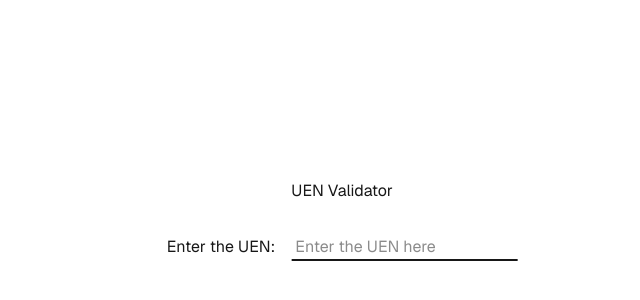
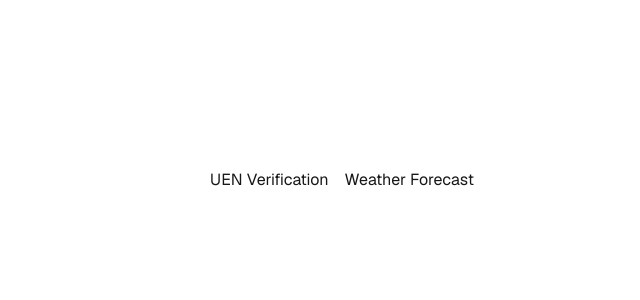
Before and after one commit to iAlanx3/sw_assignment, a Next.js app: page / in a window 1280 px wide. Shown: the part 180-480 px from the top of the page, without its empty margins (298-938 px from the left). Built offline with nearby package versions, Linux system fonts and the light colour scheme.

Commit message:
added page structure

```diff
--- a/src/app/page.tsx
+++ b/src/app/page.tsx
@@ -1,33 +1,26 @@
 "use client";
-import { InputField } from "./components/InputField";
-import { HintCard } from "./components/HintCard";
-import { useState } from "react";
 
-interface hintBox {
-	_valid: boolean;
-	_category: string;
-	_issue: string;
-}
+import Link from "next/link";
+
+const navItems = [
+	{
+		name: "UEN Verification",
+		href: "/uen_verification"
+	},
+	{
+		name: "Weather Forecast",
+		href: "/weather_forecast"
+	}
+];
 
 export default function Home() {
-	const [hint, setHint] = useState<hintBox[]>([]);
 	return (
-		<div className="flex flex-col min-h-screen items-center justify-center px-8 pb-20 sm:px-20 font-[family-name:var(--font-geist-sans)]">
-			<main className="absolute top-1/2 left-1/2 -translate-x-1/2 -translate-y-1/2 flex flex-col gap-8 items-center z-10">
-				<h1 className="mx-auto">UEN Validator</h1>
-				<InputField setHint={setHint} />
-			</main>
-			<div className="flex flex-col w-full items-center mt-[60vh] gap-y-4">
-				{hint.map((h, index) => (
-					<HintCard
-						className="hint-card w-full max-w-md"
-						key={index}
-						_issue={h._issue}
-						_category={h._category}
-						_valid={h._valid}
-					/>
-				))}
-			</div>
+		<div className="flex flex-row gap-x-4 min-h-screen items-center justify-center px-8 pb-20 sm:px-20 font-[family-name:var(--font-geist-sans)]">
+			{navItems.map((item, index) => (
+				<Link key={index} href={item.href}>
+					<div>{item.name}</div>
+				</Link>
+			))}
 		</div>
 	);
 }
--- a/src/app/components/InputField.tsx
+++ b/src/app/uen_verification/components/InputField.tsx
@@ -1,5 +1,5 @@
 import { Dispatch, SetStateAction, useState } from "react";
-import PQ from "../../entityTypeIndicator.json";
+import PQ from "../../../entityTypeIndicator.json";
 
 //Convert to hashmap for faster access
 const pqMap: Map<string, string> = new Map<string, string>(Object.entries(PQ));
--- /dev/null
+++ b/src/app/uen_verification/page.tsx
@@ -0,0 +1,33 @@
+"use client";
+import { InputField } from "./components/InputField";
+import { HintCard } from "./components/HintCard";
+import { useState } from "react";
+
+interface hintBox {
+	_valid: boolean;
+	_category: string;
+	_issue: string;
+}
+
+export default function UENVerification_Page() {
+	const [hint, setHint] = useState<hintBox[]>([]);
+	return (
+		<div className="flex flex-col min-h-screen items-center justify-center px-8 pb-20 sm:px-20 font-[family-name:var(--font-geist-sans)]">
+			<main className="absolute top-1/2 left-1/2 -translate-x-1/2 -translate-y-1/2 flex flex-col gap-8 items-center z-10">
+				<h1 className="mx-auto">UEN Validator</h1>
+				<InputField setHint={setHint} />
+			</main>
+			<div className="flex flex-col w-full items-center mt-[60vh] gap-y-4">
+				{hint.map((h, index) => (
+					<HintCard
+						className="hint-card w-full max-w-md"
+						key={index}
+						_issue={h._issue}
+						_category={h._category}
+						_valid={h._valid}
+					/>
+				))}
+			</div>
+		</div>
+	);
+}
--- /dev/null
+++ b/src/app/weather_forecast/page.tsx
@@ -0,0 +1,3 @@
+export default function WeatherForecast_Page() {
+	return <div></div>;
+}
```
Also changed, not shown: src/app/uen_verification/components/HintCard.tsx (renamed from src/app/components/HintCard.tsx).
